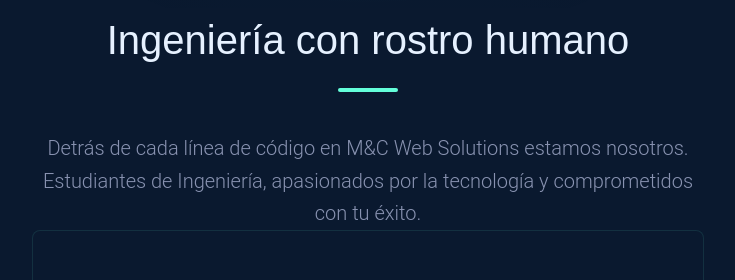
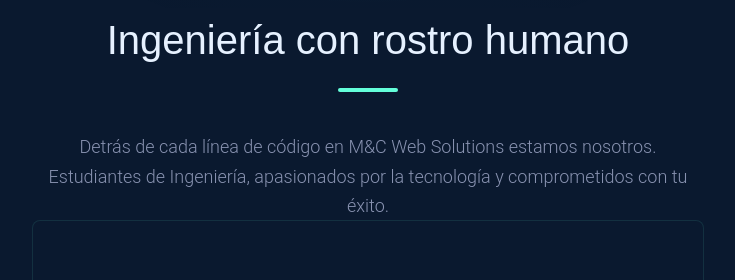
Before and after one commit to markusx5622/mc-websolutions-v2, a Next.js app: page / in a window 1280 px wide. Shown: the part 3260-3540 px from the top of the page, without its empty margins (272-1007 px from the left). Built offline with nearby package versions, Linux system fonts and the light colour scheme.

Commit message:
Reducido tamaño de texto introductorio en Nosotros a text-lg

```diff
--- a/src/app/(marketing)/page.tsx
+++ b/src/app/(marketing)/page.tsx
@@ -471,7 +471,7 @@ export default function Home() {
         <div className="w-full max-w-4xl px-6 flex flex-col items-center">
           <div className="w-full mb-24 flex flex-col items-center text-center">
             <h2 className="section-title !mb-10 text-center">Ingeniería con rostro humano</h2>
-            <p className="text-xl leading-relaxed max-w-2xl text-center font-light" style={{ color: 'var(--text-muted)' }}>
+            <p className="text-lg leading-relaxed max-w-2xl text-center font-light" style={{ color: 'var(--text-muted)' }}>
               Detrás de cada línea de código en M&C Web Solutions estamos nosotros. Estudiantes de Ingeniería, apasionados por la tecnología y comprometidos con tu éxito.
             </p>
           </div>
```
